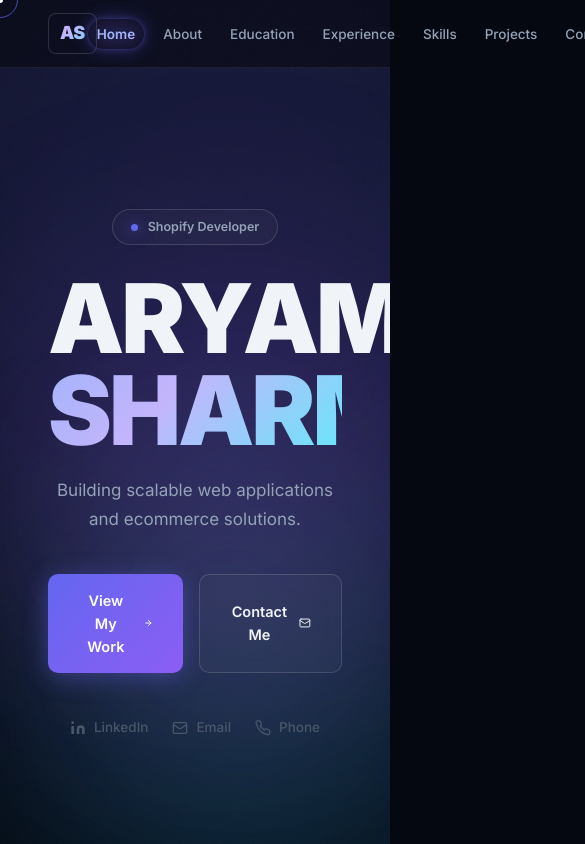
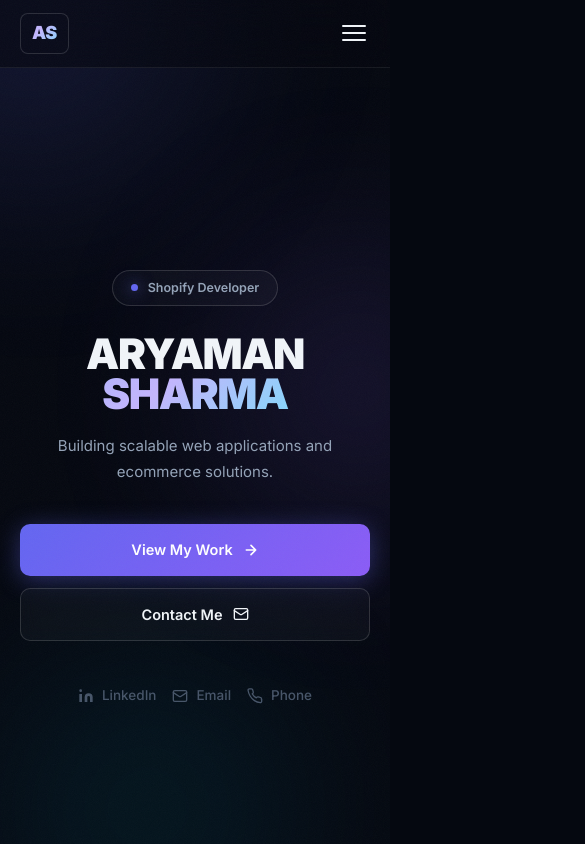
Before and after one commit to aryaSh395/aryaman-portfolio, a React (Vite) app: page / in a window 390 px wide. Shown: the top 844 px of the page, 585 px wide, since content can reach past the window. Built offline with nearby package versions, Linux system fonts and the light colour scheme.

Commit message:
Add mobile responsiveness and hamburger menu

```diff
--- a/src/components/Hero.jsx
+++ b/src/components/Hero.jsx
@@ -46,7 +46,7 @@ export default function Hero() {
           <span className="hero-badge-dot" />
           Shopify Developer
         </div>
-        <h1 className="hero-name reveal delay-1" style={{ fontSize: 96, textAlign: 'center' }}>
+        <h1 className="hero-name reveal delay-1" style={{ textAlign: 'center' }}>
           ARYAMAN
           <span className="line-2">SHARMA</span>
         </h1>
@@ -55,10 +55,10 @@ export default function Hero() {
         </p>
         <div className="hero-btns reveal delay-3" style={{ justifyContent: 'center' }}>
           <MagneticBtn href="#projects" className="btn-glow">
-            View My Work <ArrowIcon />
+            <span>View My Work</span> <ArrowIcon />
           </MagneticBtn>
           <MagneticBtn href="#contact" className="btn-glass">
-            Contact Me <EmailIcon />
+            <span>Contact Me</span> <EmailIcon />
           </MagneticBtn>
         </div>
         <div className="hero-socials reveal delay-4" style={{ justifyContent: 'center' }}>
--- a/src/components/Navbar.jsx
+++ b/src/components/Navbar.jsx
@@ -22,6 +22,7 @@ const NAV_LINKS = [
 export default function Navbar() {
   const [active,   setActive]   = useState('#hero');
   const [scrolled, setScrolled] = useState(false);
+  const [menuOpen, setMenuOpen] = useState(false);
   const [pill,     setPill]     = useState({ left: 0, width: 0, opacity: 0 });
 
   const listRef  = useRef(null);
@@ -53,57 +54,85 @@ export default function Navbar() {
     return () => window.removeEventListener('scroll', handler);
   }, []);
 
-  const handleMouseEnter = (el) => movePillTo(el);
-  const handleMouseLeave = () => {
-    const idx = NAV_LINKS.findIndex(l => l.href === active);
-    if (idx !== -1) movePillTo(linksRef.current[idx]);
-  };
+  // Close menu on resize to desktop
+  useEffect(() => {
+    const onResize = () => { if (window.innerWidth > 768) setMenuOpen(false); };
+    window.addEventListener('resize', onResize);
+    return () => window.removeEventListener('resize', onResize);
+  }, []);
+
+  // Lock body scroll when menu open
+  useEffect(() => {
+    document.body.style.overflow = menuOpen ? 'hidden' : '';
+    return () => { document.body.style.overflow = ''; };
+  }, [menuOpen]);
+
+  const handleNav = (href) => { setActive(href); setMenuOpen(false); };
 
   return (
+    <>
       <nav className={`navbar${scrolled ? ' scrolled' : ''}`}>
         <div className="navbar-inner">
           <a href="#hero" className="nav-logo">AS</a>
 
+          {/* Desktop nav */}
           <ul ref={listRef} className="nav-links" style={{ position: 'relative' }}
-          onMouseLeave={handleMouseLeave}>
-
-          {/* Glow pill */}
+            onMouseLeave={() => {
+              const idx = NAV_LINKS.findIndex(l => l.href === active);
+              if (idx !== -1) movePillTo(linksRef.current[idx]);
+            }}>
             <li aria-hidden style={{
-            position:      'absolute',
-            top: '50%',
-            transform:     'translateY(-50%)',
-            left:          pill.left,
-            width:         pill.width,
-            height:        32,
-            background:    'radial-gradient(ellipse at center, rgba(99,102,241,0.22) 0%, rgba(139,92,246,0.10) 60%, transparent 100%)',
-            border:        '1px solid rgba(99,102,241,0.25)',
-            borderRadius:  99,
-            boxShadow:     '0 0 18px rgba(99,102,241,0.3), 0 0 6px rgba(139,92,246,0.2)',
-            opacity:       pill.opacity,
-            transition:    'left 0.35s cubic-bezier(0.34,1.56,0.64,1), width 0.35s cubic-bezier(0.34,1.56,0.64,1), opacity 0.25s',
-            pointerEvents: 'none',
-            zIndex:        0,
+              position: 'absolute', top: '50%', transform: 'translateY(-50%)',
+              left: pill.left, width: pill.width, height: 32,
+              background: 'radial-gradient(ellipse at center, rgba(99,102,241,0.22) 0%, rgba(139,92,246,0.10) 60%, transparent 100%)',
+              border: '1px solid rgba(99,102,241,0.25)', borderRadius: 99,
+              boxShadow: '0 0 18px rgba(99,102,241,0.3), 0 0 6px rgba(139,92,246,0.2)',
+              opacity: pill.opacity,
+              transition: 'left 0.35s cubic-bezier(0.34,1.56,0.64,1), width 0.35s cubic-bezier(0.34,1.56,0.64,1), opacity 0.25s',
+              pointerEvents: 'none', zIndex: 0,
             }} />
-
             {NAV_LINKS.map(({ label, href }, i) => (
               <li key={href} style={{ position: 'relative', zIndex: 1 }}>
-              <a
-                href={href}
-                ref={el => linksRef.current[i] = el}
+                <a href={href} ref={el => linksRef.current[i] = el}
                   className={active === href ? 'active' : ''}
-                onMouseEnter={e => handleMouseEnter(e.currentTarget)}
-                onClick={() => setActive(href)}
-              >
+                  onMouseEnter={e => movePillTo(e.currentTarget)}
+                  onClick={() => handleNav(href)}>
                   {label}
                 </a>
               </li>
             ))}
           </ul>
 
-        <a href="/Aryaman_Sharma_Resume.pdf" download="Aryaman_Sharma_Resume.pdf" className="nav-btn">
+          <a href="/Aryaman_Sharma_Resume.pdf" download="Aryaman_Sharma_Resume.pdf" className="nav-btn nav-btn-desktop">
             <span>Download Resume</span> <DownloadIcon />
           </a>
+
+          {/* Hamburger */}
+          <button className="hamburger" onClick={() => setMenuOpen(o => !o)} aria-label="Toggle menu">
+            <span className={`ham-line${menuOpen ? ' open' : ''}`} />
+            <span className={`ham-line${menuOpen ? ' open' : ''}`} />
+            <span className={`ham-line${menuOpen ? ' open' : ''}`} />
+          </button>
         </div>
       </nav>
+
+      {/* Mobile menu overlay */}
+      <div className={`mobile-menu${menuOpen ? ' open' : ''}`}>
+        <nav className="mobile-nav">
+          {NAV_LINKS.map(({ label, href }) => (
+            <a key={href} href={href}
+              className={`mobile-nav-link${active === href ? ' active' : ''}`}
+              onClick={() => handleNav(href)}>
+              {label}
+            </a>
+          ))}
+          <a href="/Aryaman_Sharma_Resume.pdf" download="Aryaman_Sharma_Resume.pdf"
+            className="nav-btn" style={{ marginTop: 16, justifyContent: 'center' }}
+            onClick={() => setMenuOpen(false)}>
+            <span>Download Resume</span> <DownloadIcon />
+          </a>
+        </nav>
+      </div>
+    </>
   );
 }
--- a/src/styles.css
+++ b/src/styles.css
@@ -302,7 +302,7 @@ section { position: relative; z-index: 1; padding: 100px 48px; }
   50% { box-shadow: 0 0 16px rgba(99,102,241,0.8), 0 0 32px var(--glow-i); }
 }
 .hero-name {
-  font-size: 82px;
+  font-size: 88px;
   font-weight: 900;
   line-height: 0.95;
   letter-spacing: -3px;
@@ -879,4 +879,148 @@ section { position: relative; z-index: 1; padding: 100px 48px; }
 }
 .footer-social:hover { border-color: rgba(99,102,241,0.4); box-shadow: 0 0 16px var(--glow-i); transform: translateY(-2px); }
 .footer-social svg { width: 16px; height: 16px; color: var(--text-2); }
+
+/* ─── HAMBURGER ─── */
+.hamburger {
+  display: none;
+  flex-direction: column;
+  gap: 5px;
+  background: none;
+  border: none;
+  cursor: pointer;
+  padding: 4px;
+  z-index: 1001;
+}
+.ham-line {
+  display: block;
+  width: 24px;
+  height: 2px;
+  background: var(--text);
+  border-radius: 2px;
+  transition: transform 0.3s var(--ease), opacity 0.3s;
+}
+.ham-line.open:nth-child(1) { transform: translateY(7px) rotate(45deg); }
+.ham-line.open:nth-child(2) { opacity: 0; transform: scaleX(0); }
+.ham-line.open:nth-child(3) { transform: translateY(-7px) rotate(-45deg); }
+
+/* ─── MOBILE MENU ─── */
+.mobile-menu {
+  position: fixed;
+  inset: 0;
+  z-index: 999;
+  background: rgba(5,8,16,0.97);
+  backdrop-filter: blur(24px);
+  display: flex;
+  align-items: center;
+  justify-content: center;
+  opacity: 0;
+  pointer-events: none;
+  transition: opacity 0.3s var(--ease);
+}
+.mobile-menu.open { opacity: 1; pointer-events: all; }
+.mobile-nav {
+  display: flex;
+  flex-direction: column;
+  align-items: center;
+  gap: 8px;
+  width: 100%;
+  padding: 0 32px;
+}
+.mobile-nav-link {
+  font-size: 28px;
+  font-weight: 700;
+  color: var(--text-2);
+  text-decoration: none;
+  padding: 12px 24px;
+  border-radius: 12px;
+  width: 100%;
+  text-align: center;
+  transition: color 0.2s, background 0.2s;
+  letter-spacing: -0.5px;
+}
+.mobile-nav-link:hover,
+.mobile-nav-link.active {
+  color: var(--text);
+  background: rgba(99,102,241,0.1);
+}
+.mobile-nav-link.active { color: #a5b4fc; }
+
+/* ─── TABLET (≤1024px) ─── */
+@media (max-width: 1024px) {
+  .hero-name { font-size: 64px; }
+  .skills-grid { grid-template-columns: repeat(2, 1fr); }
+  .exp-header-grid { grid-template-columns: 1fr; }
+  .exp-header-grid > div:first-child { margin-bottom: 32px; }
+  .about-grid { grid-template-columns: 1fr; gap: 40px; }
+}
+
+/* ─── MOBILE (≤768px) ─── */
+@media (max-width: 768px) {
+  /* cursor off on touch */
+  body { cursor: auto; }
+  .cursor-dot, .cursor-ring { display: none; }
+
+  /* navbar */
+  .navbar { padding: 0 20px; }
+  .nav-links { display: none; }
+  .nav-btn-desktop { display: none; }
+  .hamburger { display: flex; }
+
+  /* sections */
+  section { padding: 72px 20px; }
+  #contact { padding: 72px 20px 0; }
+
+  /* hero */
+  #hero { padding-top: 68px; }
+  .hero-name { font-size: 44px; letter-spacing: -1.5px; }
+  .hero-sub { font-size: 15px; }
+  .hero-btns { flex-direction: column; gap: 12px; }
+  .btn-glow, .btn-glass { justify-content: center; padding: 14px 24px; }
+  .hero-socials { gap: 16px; flex-wrap: wrap; }
+
+  /* section headings */
+  .section-title { font-size: 30px; letter-spacing: -1px; }
+
+  /* about */
+  .about-grid { grid-template-columns: 1fr; gap: 36px; }
+  .info-grid { grid-template-columns: 1fr; }
+
+  /* education */
+  .edu-layout { grid-template-columns: 1fr; }
+  .edu-icon-col { flex-direction: row; align-items: center; gap: 16px; margin-bottom: 16px; }
+  .edu-line { display: none; }
+  .edu-card-header { flex-direction: column; gap: 10px; }
+  .edu-card-header .date-badge { align-self: flex-start; margin-left: 0; }
+
+  /* experience */
+  .exp-header-grid { grid-template-columns: 1fr; }
+  .exp-header-grid > div:first-child { margin-bottom: 32px; }
+  .exp-card-header { flex-direction: column; gap: 10px; align-items: flex-start; }
+  .exp-card-header .date-badge { margin-left: 0; }
+
+  /* skills */
+  .skills-grid { grid-template-columns: 1fr; }
+
+  /* projects */
+  .projects-grid { grid-template-columns: 1fr; }
+
+  /* contact */
+  .contact-row { flex-direction: column; gap: 32px; }
+  .contact-right { display: none; }
+  .contact-title { font-size: 30px; }
+  .contact-footer { flex-direction: column; gap: 16px; text-align: center; }
+
+  /* blobs – reduce on mobile for perf */
+  .blob-1 { width: 300px; height: 300px; }
+  .blob-2 { width: 250px; height: 250px; }
+  .blob-3 { width: 200px; height: 200px; }
+  .blob-4 { display: none; }
+}
+
+/* ─── SMALL MOBILE (≤400px) ─── */
+@media (max-width: 400px) {
+  .hero-name { font-size: 42px; letter-spacing: -1.5px; }
+  .section-title { font-size: 26px; }
+  .mobile-nav-link { font-size: 24px; }
+}
 .footer-copy { font-size: 12.5px; color: var(--text-3); }
```
Also changed, not shown: 1 other file (tests, documents, lock files or other folders). Lines whose indentation alone changed are shown as unchanged.
